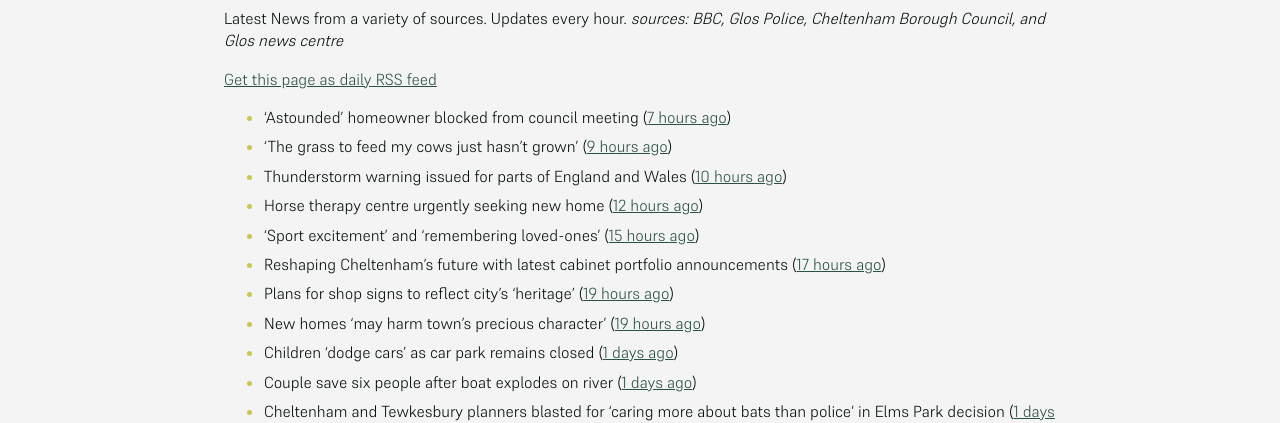
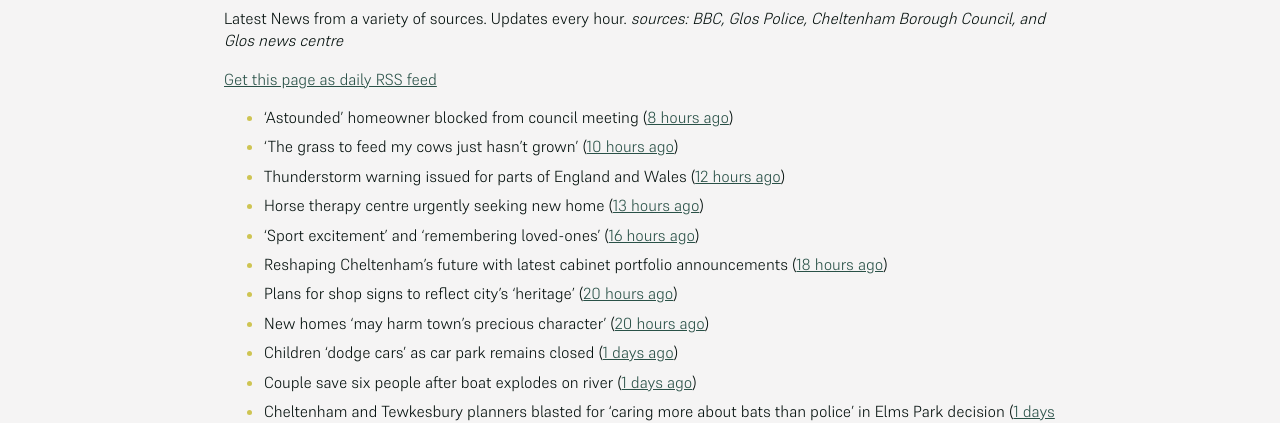
Before and after one commit to mat-0/cheltenham-open-data, a Jekyll site: the page built from _pages/news.md, in a window 1280 px wide. Shown: the part 266-689 px from the top of the page. Built offline with Jekyll 4.4.1, drawn with Linux system fonts in a browser that asks for light colours.

Commit message:
Updated 2025-06-07 02:27:19

```diff
--- a/_pages/news.md
+++ b/_pages/news.md
@@ -12,14 +12,14 @@ _sources: BBC, Glos Police, Cheltenham Borough Council, and Glos news centre_
 [Get this page as daily RSS feed](/daily.rss)
 
 <!-- news_marker starts -->
-- 'Astounded' homeowner blocked from council meeting ([7 hours ago](https://www.bbc.com/news/articles/c5y2zdd83deo))
-- 'The grass to feed my cows just hasn't grown' ([9 hours ago](https://www.bbc.com/news/articles/cr4zp51rk9ro))
-- Thunderstorm warning issued for parts of England and Wales ([10 hours ago](https://www.bbc.com/news/articles/cq851x1y9eqo))
-- Horse therapy centre urgently seeking new home ([12 hours ago](https://www.bbc.com/news/articles/clyqx775r2yo))
-- 'Sport excitement' and 'remembering loved-ones' ([15 hours ago](https://www.bbc.com/news/articles/cly379zl9qwo))
-- Reshaping Cheltenham’s future with latest cabinet portfolio announcements ([17 hours ago](https://www.cheltenham.gov.uk/news/article/3018/reshaping_cheltenhams_future_with_latest_cabinet_portfolio_announcements))
-- Plans for shop signs to reflect city's 'heritage' ([19 hours ago](https://www.bbc.com/news/articles/c77153njmlko))
-- New homes 'may harm town's precious character' ([19 hours ago](https://www.bbc.com/news/articles/c5yxr023e19o))
+- 'Astounded' homeowner blocked from council meeting ([8 hours ago](https://www.bbc.com/news/articles/c5y2zdd83deo))
+- 'The grass to feed my cows just hasn't grown' ([10 hours ago](https://www.bbc.com/news/articles/cr4zp51rk9ro))
+- Thunderstorm warning issued for parts of England and Wales ([12 hours ago](https://www.bbc.com/news/articles/cq851x1y9eqo))
+- Horse therapy centre urgently seeking new home ([13 hours ago](https://www.bbc.com/news/articles/clyqx775r2yo))
+- 'Sport excitement' and 'remembering loved-ones' ([16 hours ago](https://www.bbc.com/news/articles/cly379zl9qwo))
+- Reshaping Cheltenham’s future with latest cabinet portfolio announcements ([18 hours ago](https://www.cheltenham.gov.uk/news/article/3018/reshaping_cheltenhams_future_with_latest_cabinet_portfolio_announcements))
+- Plans for shop signs to reflect city's 'heritage' ([20 hours ago](https://www.bbc.com/news/articles/c77153njmlko))
+- New homes 'may harm town's precious character' ([20 hours ago](https://www.bbc.com/news/articles/c5yxr023e19o))
 - Children 'dodge cars' as car park remains closed ([1 days ago](https://www.bbc.com/news/articles/c15v3072q04o))
 - Couple save six people after boat explodes on river ([1 days ago](https://www.bbc.com/news/articles/cq54p798dxlo))
 - Cheltenham and Tewkesbury planners blasted for ‘caring more about bats than police’ in Elms Park decision ([1 days ago](https://gloucesternewscentre.co.uk/cheltenham-and-tewkesbury-planners-blasted-for-caring-more-about-bats-than-police-in-elms-park-decision/))
```
Also changed, not shown: _data/flood.json (+4 -4 lines), index.md (+4 -4 lines).
